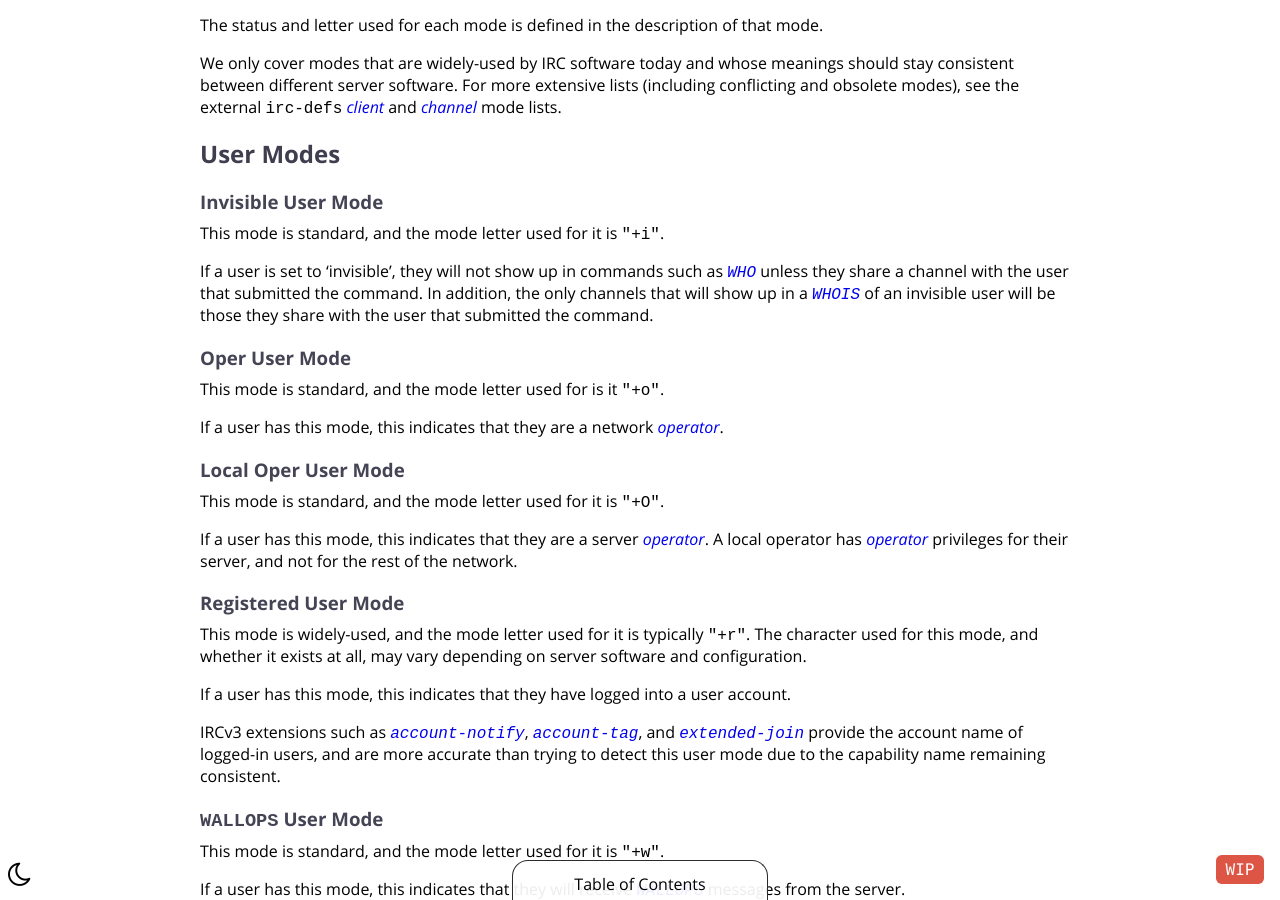
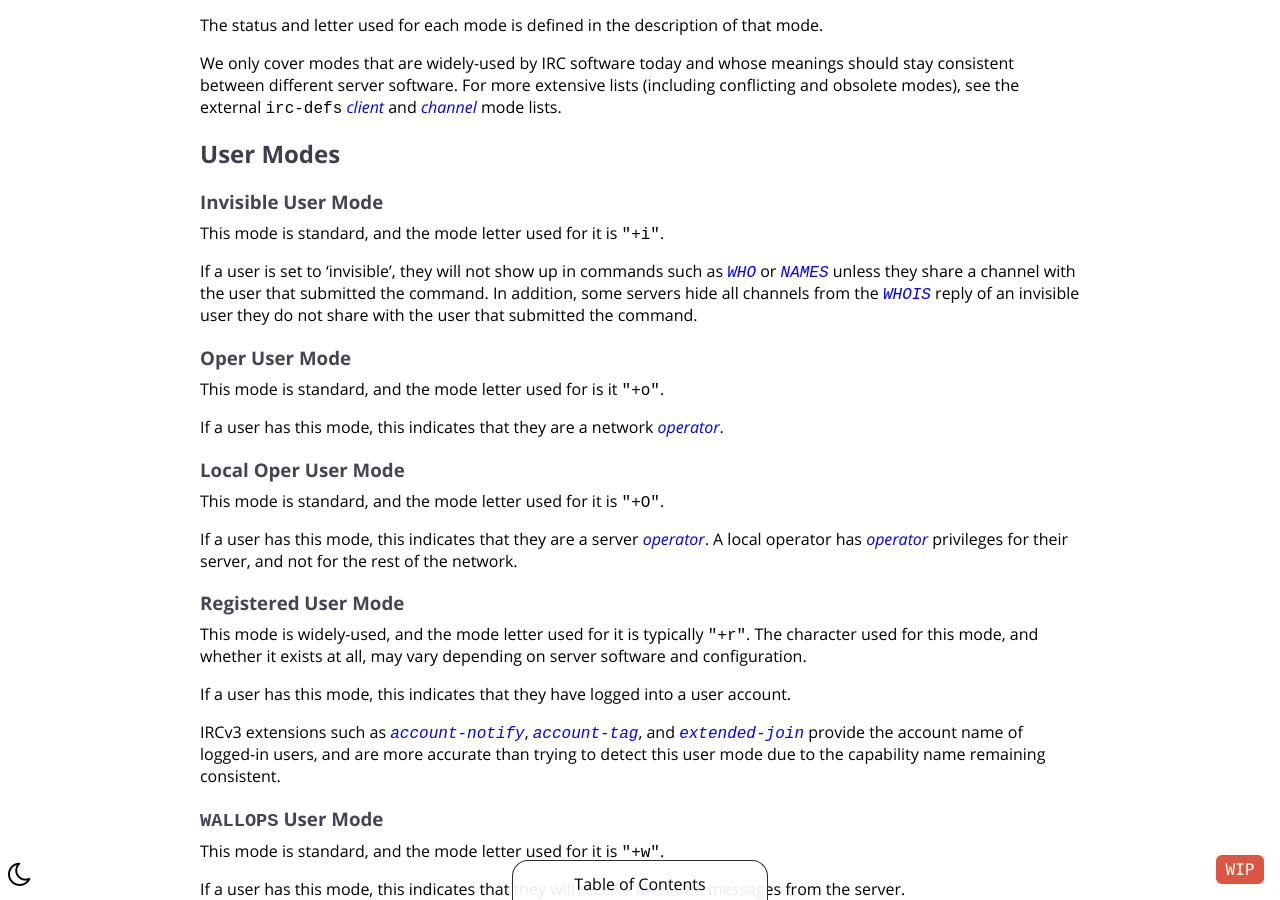
Before and after one commit to ircdocs/modern-irc, a Jekyll site: the page built from index.md, in a window 1280 px wide and 900 px high, scrolled down 37611 px. Built offline with Jekyll 4.4.1, drawn with Linux system fonts in a browser that asks for light colours.

Commit message:
Invisible User Mode: Fix description of interaction with WHOIS
Closes GH-64, which pointed out that it's a behavior specific to ircd-seven
(and probably Solanum too now).

Ref : tested on Unreal and confirmed by its documentation:
https://www.unrealircd.org/docs/User_modes

```diff
--- a/_includes/modern-appendix.md
+++ b/_includes/modern-appendix.md
@@ -46,7 +46,7 @@ We only cover modes that are widely-used by IRC software today and whose meaning
 
 This mode is standard, and the mode letter used for it is `"+i"`.
 
-If a user is set to 'invisible', they will not show up in commands such as [`WHO`](#who-command) unless they share a channel with the user that submitted the command. In addition, the only channels that will show up in a [`WHOIS`](#whois-command) of an invisible user will be those they share with the user that submitted the command.
+If a user is set to 'invisible', they will not show up in commands such as [`WHO`](#who-command) or [`NAMES`](#names-command) unless they share a channel with the user that submitted the command. In addition, some servers hide all channels from the [`WHOIS`](#whois-command) reply of an invisible user they do not share with the user that submitted the command.
 
 ### Oper User Mode
 
```
